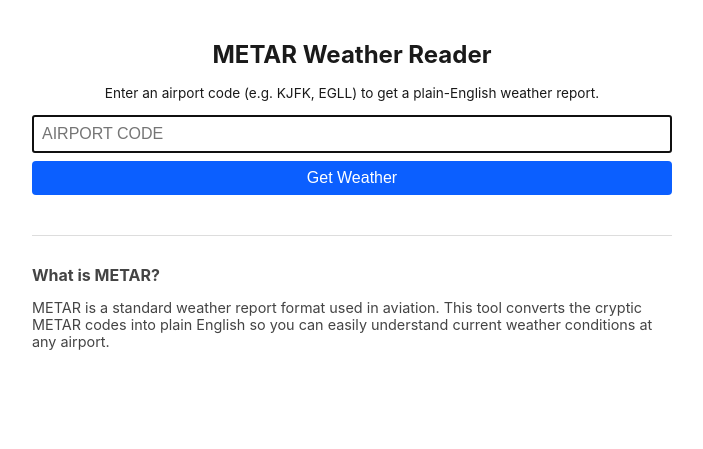
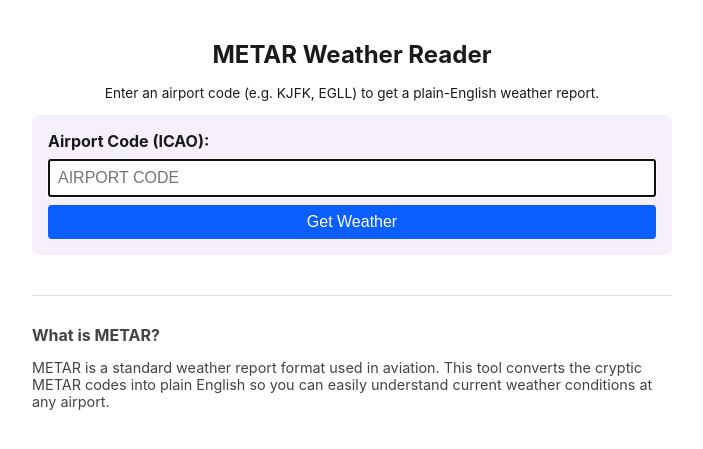
Before and after one commit to NovaManCanada/METAR-READER, a Flask app: page / in a window 1280 px wide. Shown: the top 449 px of the page, without its empty margins (288-991 px from the left). Run offline with Flask 3, Linux system fonts and the light colour scheme.

Commit message:
Add ICAO label and light purple box around input controls
Co-Authored-By: Claude Sonnet 5 <noreply@anthropic.com>

```diff
--- a/templates/index.html
+++ b/templates/index.html
@@ -8,7 +8,9 @@
     <style>
         body { font-family: -apple-system, Segoe UI, Arial, sans-serif; max-width: 640px; margin: 40px auto; padding: 0 16px; color: #1a1a1a; }
         h1 { font-size: 1.5rem; text-align: center; }
-        form { display: flex; flex-direction: column; gap: 8px; margin-bottom: 24px; }
+        .input-box { background: #f5f0fb; border-radius: 8px; padding: 16px; margin-bottom: 24px; }
+        .input-box label { display: block; font-weight: bold; margin-bottom: 8px; }
+        form { display: flex; flex-direction: column; gap: 8px; }
         input[type=text] { padding: 8px; font-size: 1rem; text-transform: uppercase; text-align: left; }
         button { padding: 8px 16px; font-size: 1rem; cursor: pointer; background: #0b5fff; color: #ffffff; border: none; border-radius: 4px; }
         .error { color: #b00020; margin-bottom: 16px; }
@@ -24,10 +26,13 @@
     <h1>METAR Weather Reader</h1>
     <p class="intro">Enter an airport code (e.g. KJFK, EGLL) to get a plain-English weather report.</p>
 
-    <form action="/metar" method="get">
-        <input type="text" name="airport_code" placeholder="Airport code" value="{{ airport_code }}" maxlength="4" required autofocus>
-        <button type="submit">Get Weather</button>
-    </form>
+    <div class="input-box">
+        <label for="airport_code">Airport Code (ICAO):</label>
+        <form action="/metar" method="get">
+            <input type="text" id="airport_code" name="airport_code" placeholder="Airport code" value="{{ airport_code }}" maxlength="4" required autofocus>
+            <button type="submit">Get Weather</button>
+        </form>
+    </div>
 
     {% if error %}
         <p class="error">{{ error }}</p>
```
